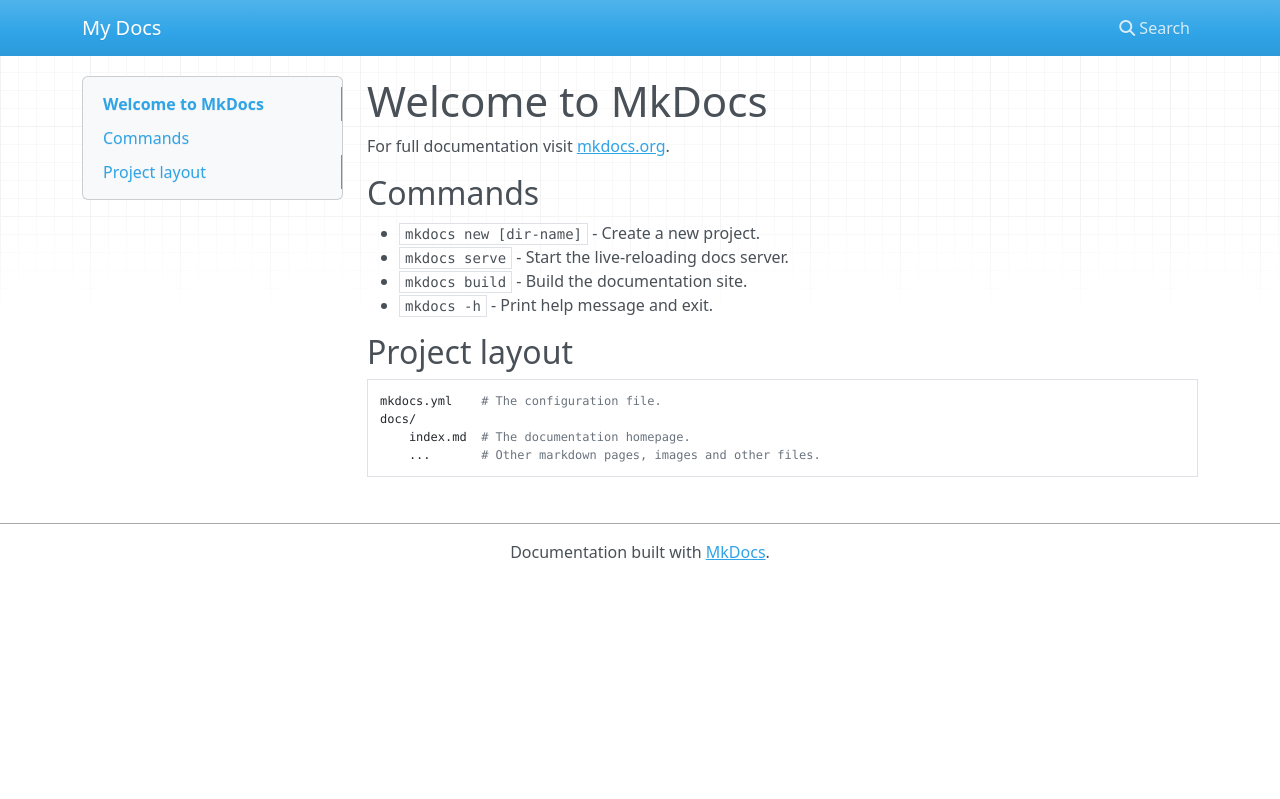
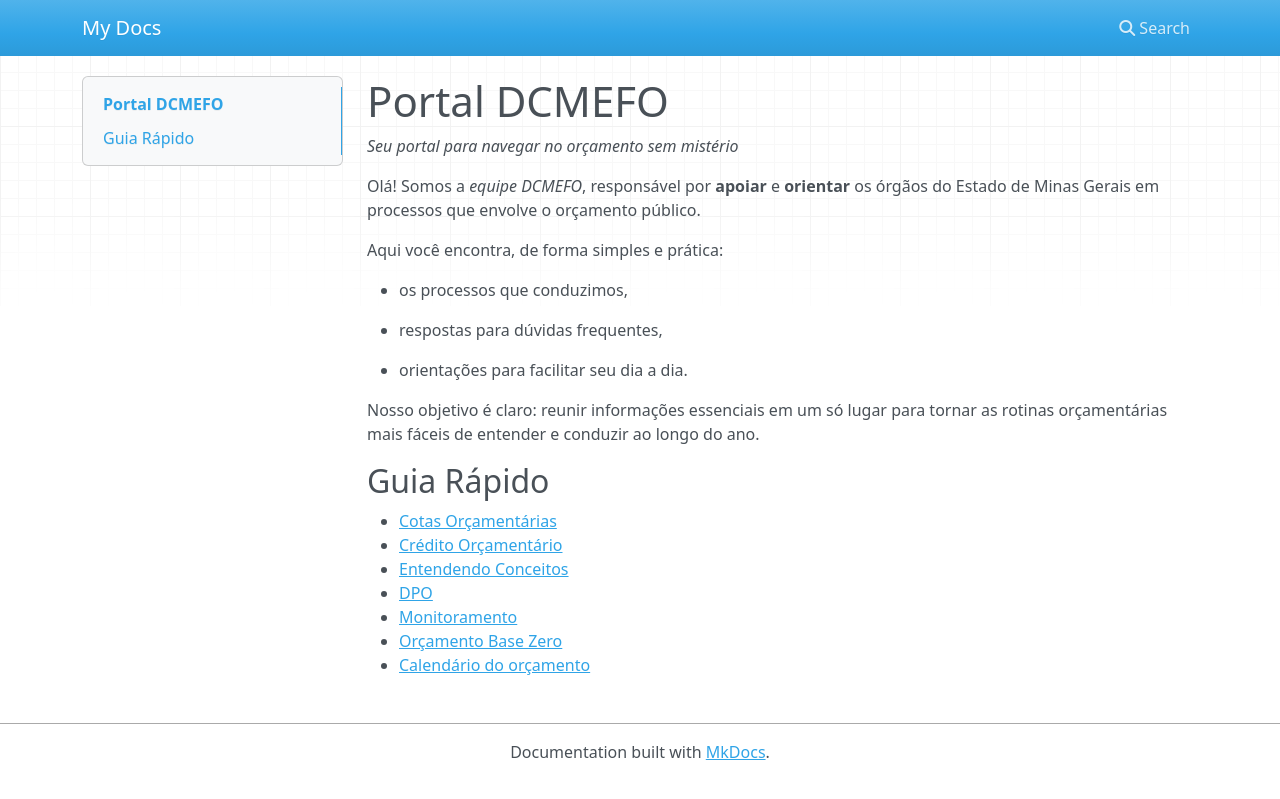
Before and after one commit to LucianaMuller/luciana_ideas, an MkDocs documentation site: the page built from docs/index.md, in a window 1280 px wide. Shown: the top 799 px of the page. Built offline with MkDocs 1.6.1, drawn with Linux system fonts in a browser that asks for light colours; nearby versions of some CDN libraries.

Commit message:
Altera texto da página inicial

```diff
--- a/docs/index.md
+++ b/docs/index.md
@@ -1,17 +1,22 @@
-# Welcome to MkDocs
+# Portal DCMEFO
+*Seu portal para navegar no orçamento sem mistério*
 
-For full documentation visit [mkdocs.org](https://www.mkdocs.org).
+Olá! Somos a *equipe DCMEFO*, responsável por **apoiar** e **orientar** os órgãos do Estado de Minas Gerais em processos que envolve o orçamento público.
 
-## Commands
+Aqui você encontra, de forma simples e prática:
 
-* `mkdocs new [dir-name]` - Create a new project.
-* `mkdocs serve` - Start the live-reloading docs server.
-* `mkdocs build` - Build the documentation site.
-* `mkdocs -h` - Print help message and exit.
+- os processos que conduzimos,
 
-## Project layout
+- respostas para dúvidas frequentes,
+- orientações para facilitar seu dia a dia.
 
-    mkdocs.yml    # The configuration file.
-    docs/
-        index.md  # The documentation homepage.
-        ...       # Other markdown pages, images and other files.
+Nosso objetivo é claro: reunir informações essenciais em um só lugar para tornar as rotinas orçamentárias mais fáceis de entender e conduzir ao longo do ano.
+
+## Guia Rápido
+- [Cotas Orçamentárias](cotas-orcamentarias.md)
+- [Crédito Orçamentário](credito-orcamentario.md)
+- [Entendendo Conceitos](entendendo-conceitos.md)
+- [DPO](dpo.md)
+- [Monitoramento](monitoramento.md)
+- [Orçamento Base Zero](orcamento-base-zero.md)
+- [Calendário do orçamento](calendário-do-orçamento.md)
```
